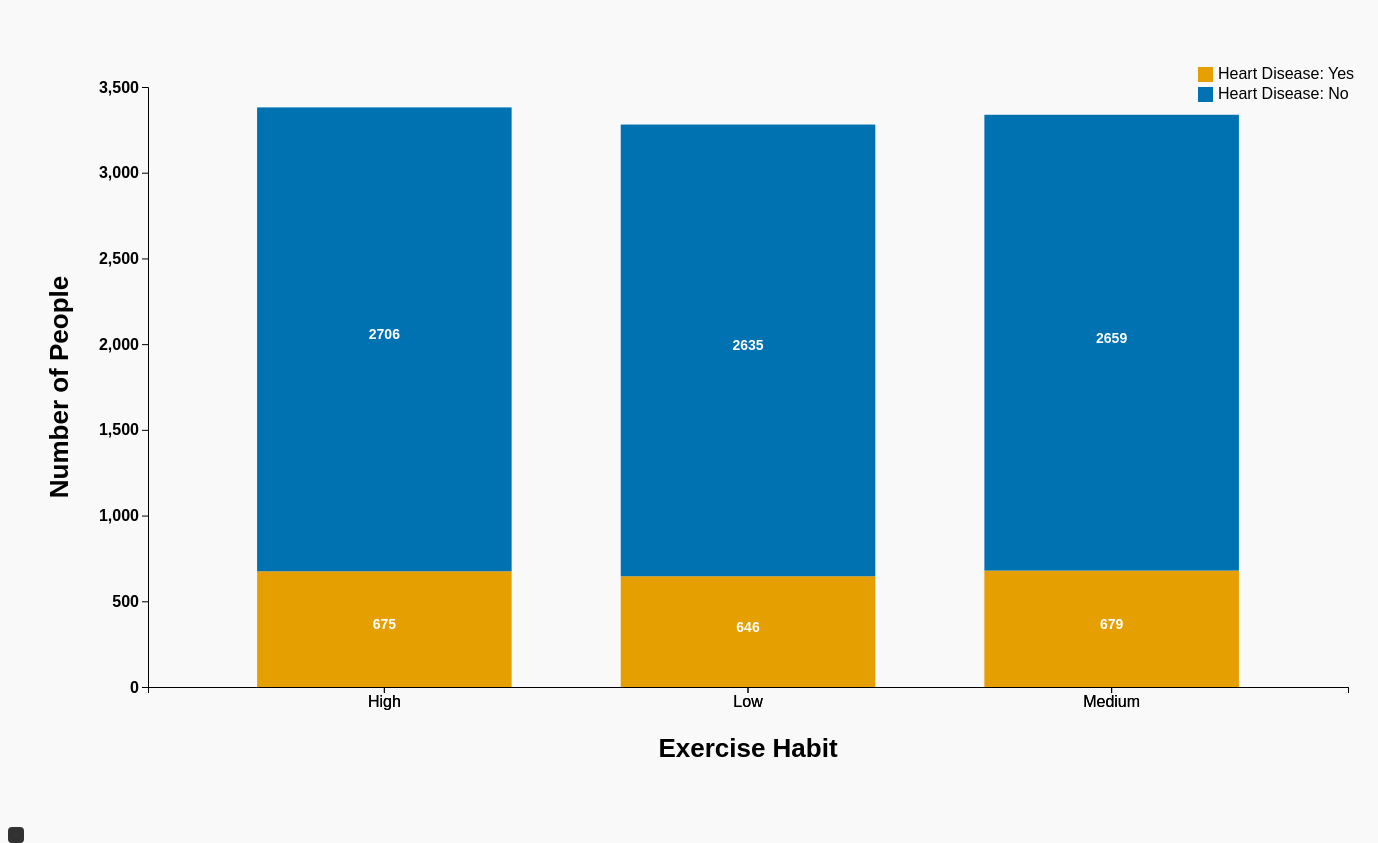
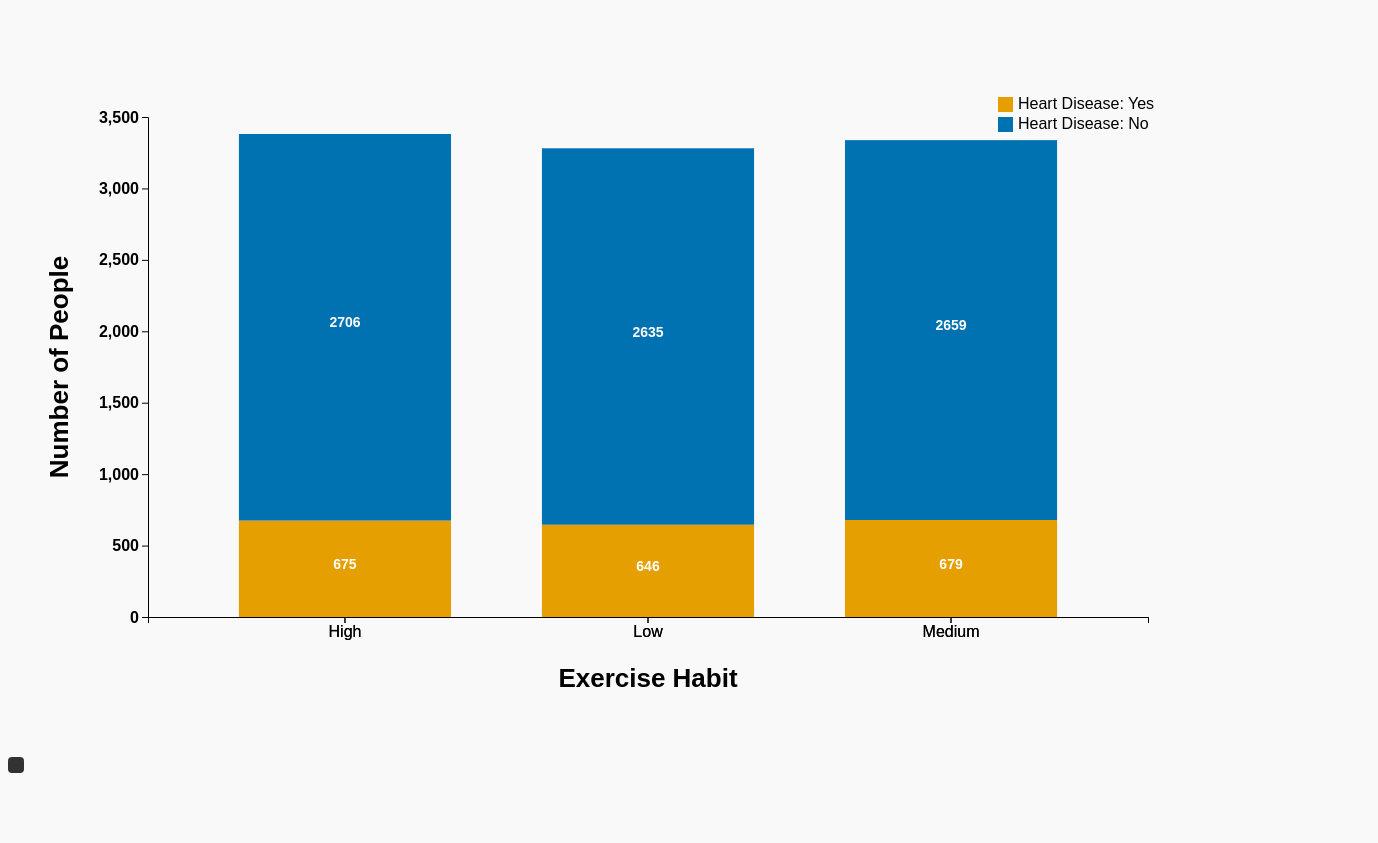
Before and after one commit to dyle123/DoAnhThucHanh, a plain HTML site: page Task/Task4.html in a window 1280 px wide. Shown: the part 61-904 px from the top of the page, 1378 px wide, since content can reach past the window. After the commit the page ends 834 px from the top, so only its background shows below. Drawn offline with nearby package versions, Linux system fonts and the light colour scheme.

Commit message:
chỉnh css lại nè

```diff
--- a/CSS/Task5.css
+++ b/CSS/Task5.css
@@ -11,6 +11,7 @@ body {
   }
 
   svg {
+    margin-top: 160px;
     border: 1px solid #ccc;
     display: flex;
     justify-content: center;
--- a/CSS/Task6.css
+++ b/CSS/Task6.css
@@ -23,11 +23,14 @@ h1 {
 }
 
 #chart {
-    margin: 0 auto;
-    width: 80%;
+    margin-top: 160px;
+    width: 100%;
+    margin-left: auto;
+    margin-right: auto;
 }
 
 svg {
+    margin-top: 160px;
     border: 1px solid #ccc;
     display: flex;
     justify-content: center;
--- a/JS/Task4.js
+++ b/JS/Task4.js
@@ -36,9 +36,9 @@ d3.csv("../cleaned_heart_disease1.csv").then(function(data) {
     //       width = 1200 - margin.left - margin.right - 20,
     //       height = 600 - margin.top - margin.bottom;
 
-    const margin = { top: 50, right: 30, bottom: 100, left: 100 }; // <-- Tăng bottom từ 50 → 100
-          const width = 1200;
-          const height = 600; // giữ nguyên chiều cao phần vẽ
+    const margin = { top: 80, right: 150, bottom: 100, left: 100 }; // <-- Tăng bottom từ 50 → 100
+          const width = 1000;
+          const height = 500; // giữ nguyên chiều cao phần vẽ
 
     const svg = d3.select("#chart")
       .append("svg")
--- a/JS/Task5.js
+++ b/JS/Task5.js
@@ -26,7 +26,7 @@ d3.csv("../cleaned_heart_disease1.csv", d3.autoType).then(data => {
     });
 //Các thông số chung về kích thước, lề, hiển thị thông tin, màu sắc,...
 const svg = d3.select("svg");
-const margin = { top: 40, right: 20, bottom: 60, left: 60 };
+const margin = { top: 100, right: 20, bottom: 60, left: 60 };
 const width = +svg.attr("width") - margin.left - margin.right;
 const height = +svg.attr("height") - margin.top - margin.bottom;
 const chart = svg.append("g").attr("transform", `translate(${margin.left},${margin.top})`);
--- a/JS/Task6.js
+++ b/JS/Task6.js
@@ -21,8 +21,8 @@ d3.csv("../cleaned_heart_disease1.csv").then(data => {
     });
 // Tạo SVG
     const svg = d3.select("#chart").append("svg")
-        .attr("width", 800)
-        .attr("height", 500);
+        .attr("width", 900)
+        .attr("height", 600);
 // Các số liệu về lề, kích thước biểu đồ,...
     const margin = { top: 50, right: 50, bottom: 50, left: 60 };
     const width = +svg.attr("width") - margin.left - margin.right;
```
